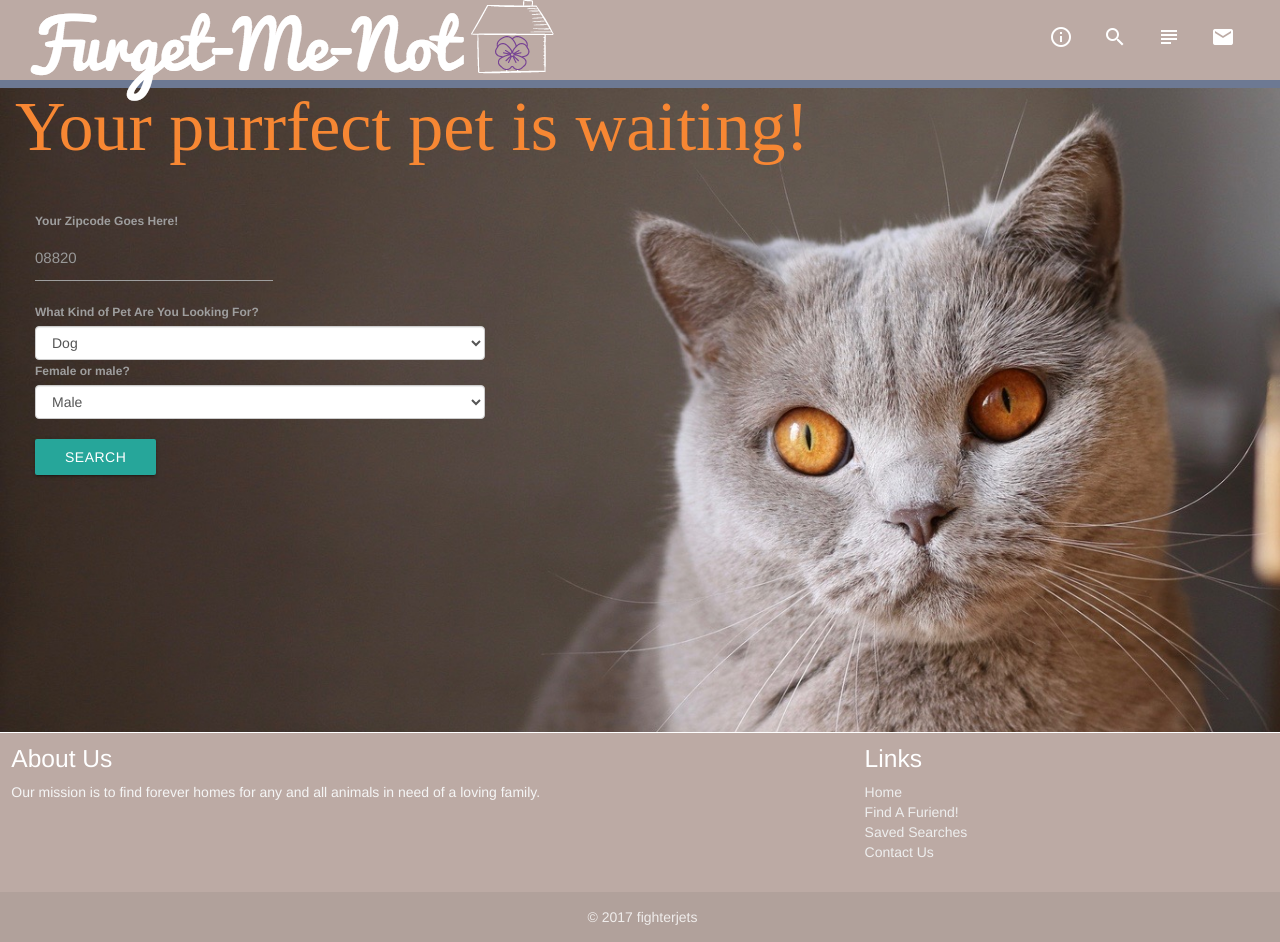
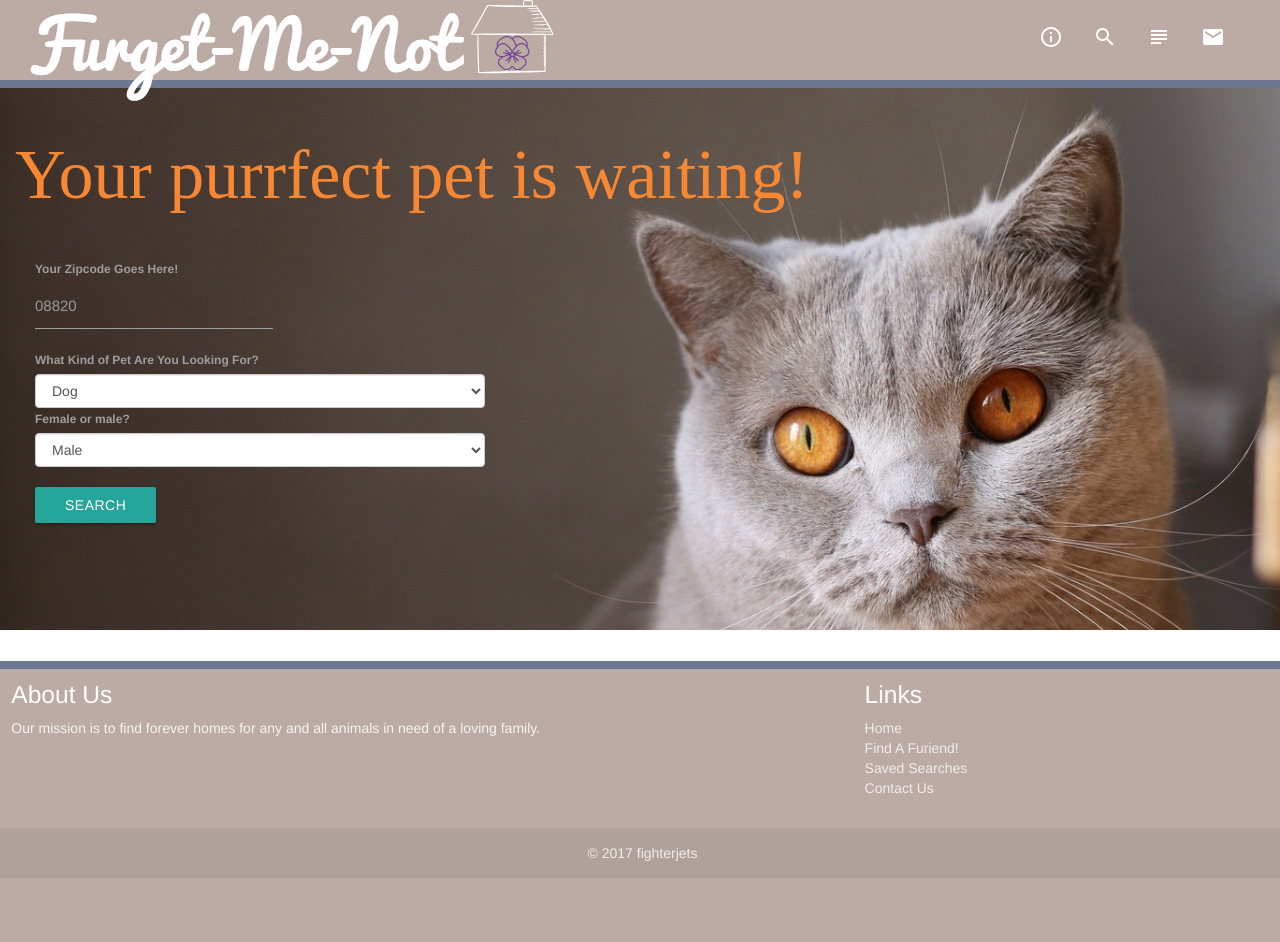
Before and after one commit to kcharner/Fur-Get-Me-Not-Pet-Adoptions, a PHP site: page /searchForm.html in a window 1280 px wide. After the commit the page ends 861 px from the top, so only its background shows below. Run offline with PHP 8.4, Linux system fonts and the light colour scheme; some libraries are stand-ins or nearby versions; some web fonts are replaced.

Commit message:
fixed formating

```diff
--- a/assets/css/searchStyle.css
+++ b/assets/css/searchStyle.css
@@ -32,9 +32,10 @@ main {
 	background-color: "brown lighten-4";
 	background-size: 100%;
 	background-repeat: no-repeat;
-	height: 652px;
+	height: 550px;
 	margin-bottom: 0px;
 	padding-bottom: 0px;
+	border-bottom: : 0px;
 	border-top: 8px solid #6D7993;
 }
 
@@ -46,6 +47,7 @@ main {
 	padding-top: 0px;
 	margin-left: 15px;
 	margin-bottom: 45px;
+
 }
 
 
@@ -84,7 +86,7 @@ main {
 #footer {
  	margin-top: 0px;
  	padding-top: 0px;
- 	background-color: #6D7993;
+ 	/*background-color: #6D7993;*/
 }
 
  /*.footer-container {
@@ -105,9 +107,12 @@ main {
 #nav-icons {
 	margin-top: 5px;
 	margin-right: 0px;
-	padding-right: 30px;
+	padding-right: 40px;
 }
 
+.footer-container {
+	border-top: 8px solid #6D7993;
+}
 .footer-copyright {
 	padding-left: 5px;
 }
@@ -130,6 +135,10 @@ main {
 	padding: 0px;
 }
 
+.content {
+
+}
+
 .headerPet {
 	color: red;
 }
--- a/searchForm.html
+++ b/searchForm.html
@@ -27,8 +27,12 @@
 		</nav>
 
 	<!-- jumbotron -->
-	<div class="jumbotron" id="userPetSearch">
-		<h2 id="h2">Your purrfect pet is waiting!</h2>
+	<div class="jumbotron">
+		<div id="userPetSearch">
+			<div class="content left-align">
+				<h2 id="h2">Your purrfect pet is waiting!</h2>
+			</div>
+		</div>
 
 	<!--form for user's search parameters-->
 		<form>
```
